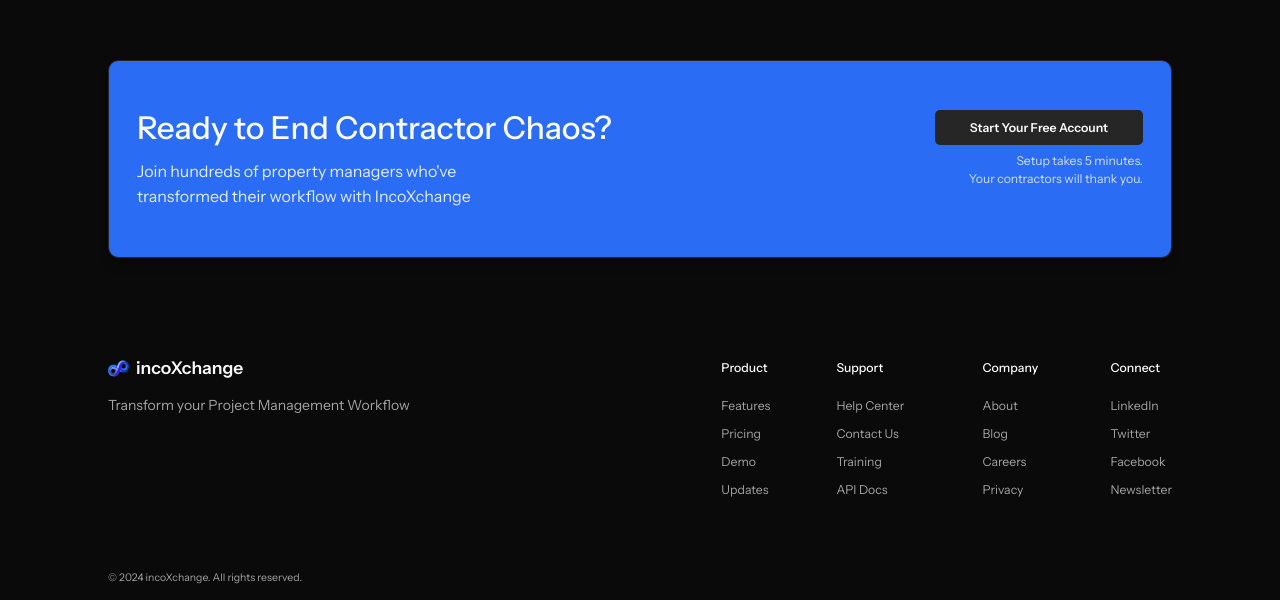
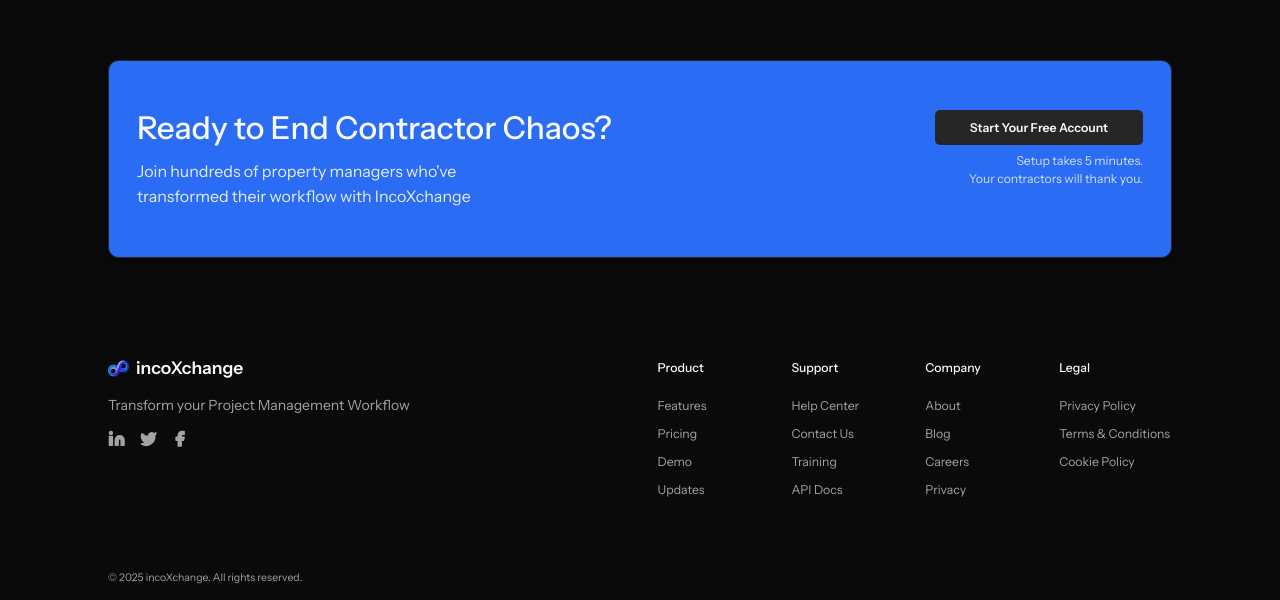
Before and after one commit to vznlabdev/ixc-website, a Next.js app: page / in a window 1280 px wide. Shown: the part 5066-5666 px from the top of the page. Built offline with nearby package versions, Linux system fonts and the light colour scheme.

Commit message:
footer tweaks

```diff
--- a/src/components/Footer.tsx
+++ b/src/components/Footer.tsx
@@ -1,11 +1,12 @@
 import Link from 'next/link'
+import { Linkedin, Twitter, Facebook } from 'lucide-react'
 
 export default function Footer() {
   return (
     <footer className="bg-background">
       <div className="max-w-7xl mx-auto px-4 sm:px-6 lg:px-8">
         <div className="grid grid-cols-1 md:grid-cols-8 gap-8 md:gap-10 py-12">
-          <div className="col-span-1 md:col-span-2 lg:col-span-3 md:mr-4 lg:mr-6">
+          <div className="col-span-1 md:col-span-4 lg:col-span-4 md:mr-4 lg:mr-6">
             <Link href="/" className="flex items-center space-x-2 mb-4">
               {/* Logomark */}
               <img
@@ -21,12 +22,20 @@ export default function Footer() {
             <p className="text-muted-foreground mb-4">
               Transform your Project Management Workflow
             </p>
+            <div className="flex space-x-4">
+              <Link href="#" className="text-muted-foreground hover:text-foreground transition-colors">
+                <Linkedin className="h-5 w-5 fill-current" />
+              </Link>
+              <Link href="#" className="text-muted-foreground hover:text-foreground transition-colors">
+                <Twitter className="h-5 w-5 fill-current" />
+              </Link>
+              <Link href="#" className="text-muted-foreground hover:text-foreground transition-colors">
+                <Facebook className="h-5 w-5 fill-current" />
+              </Link>
+            </div>
           </div>
 
-          {/* Spacer column - hidden on tablet, shown on desktop */}
-          <div className="hidden lg:block"></div>
-
-          <div className="col-span-1 md:col-span-6 lg:col-span-4 grid grid-cols-1 md:grid-cols-4 gap-8 md:gap-6 md:justify-items-end">
+          <div className="col-span-1 md:col-span-4 lg:col-span-4 grid grid-cols-1 md:grid-cols-4 gap-8 md:gap-6">
           <div>
             <h4 className="text-lg font-medium mb-4 text-foreground" style={{ fontSize: '.875rem' }}>Product</h4>
             <ul className="space-y-2">
@@ -106,26 +115,21 @@ export default function Footer() {
           </div>
 
           <div>
-            <h4 className="text-lg font-medium mb-4 text-foreground" style={{ fontSize: '.875rem' }}>Connect</h4>
+            <h4 className="text-lg font-medium mb-4 text-foreground" style={{ fontSize: '.875rem' }}>Legal</h4>
             <ul className="space-y-2">
               <li>
                 <Link href="#" className="text-muted-foreground hover:text-foreground transition-colors" style={{ fontSize: '.875rem' }}>
-                  LinkedIn
+                  Privacy Policy
                 </Link>
               </li>
               <li>
                 <Link href="#" className="text-muted-foreground hover:text-foreground transition-colors" style={{ fontSize: '.875rem' }}>
-                  Twitter
+                  Terms & Conditions
                 </Link>
               </li>
               <li>
                 <Link href="#" className="text-muted-foreground hover:text-foreground transition-colors" style={{ fontSize: '.875rem' }}>
-                  Facebook
-                </Link>
-              </li>
-              <li>
-                <Link href="#" className="text-muted-foreground hover:text-foreground transition-colors" style={{ fontSize: '.875rem' }}>
-                  Newsletter
+                  Cookie Policy
                 </Link>
               </li>
             </ul>
@@ -135,7 +139,7 @@ export default function Footer() {
 
         <div className="pt-8 pb-4">
           <p className="text-left text-muted-foreground" style={{ fontSize: '0.75rem' }}>
-            © 2024 incoXchange. All rights reserved.
+            © {new Date().getFullYear()} incoXchange. All rights reserved.
           </p>
         </div>
       </div>
```
